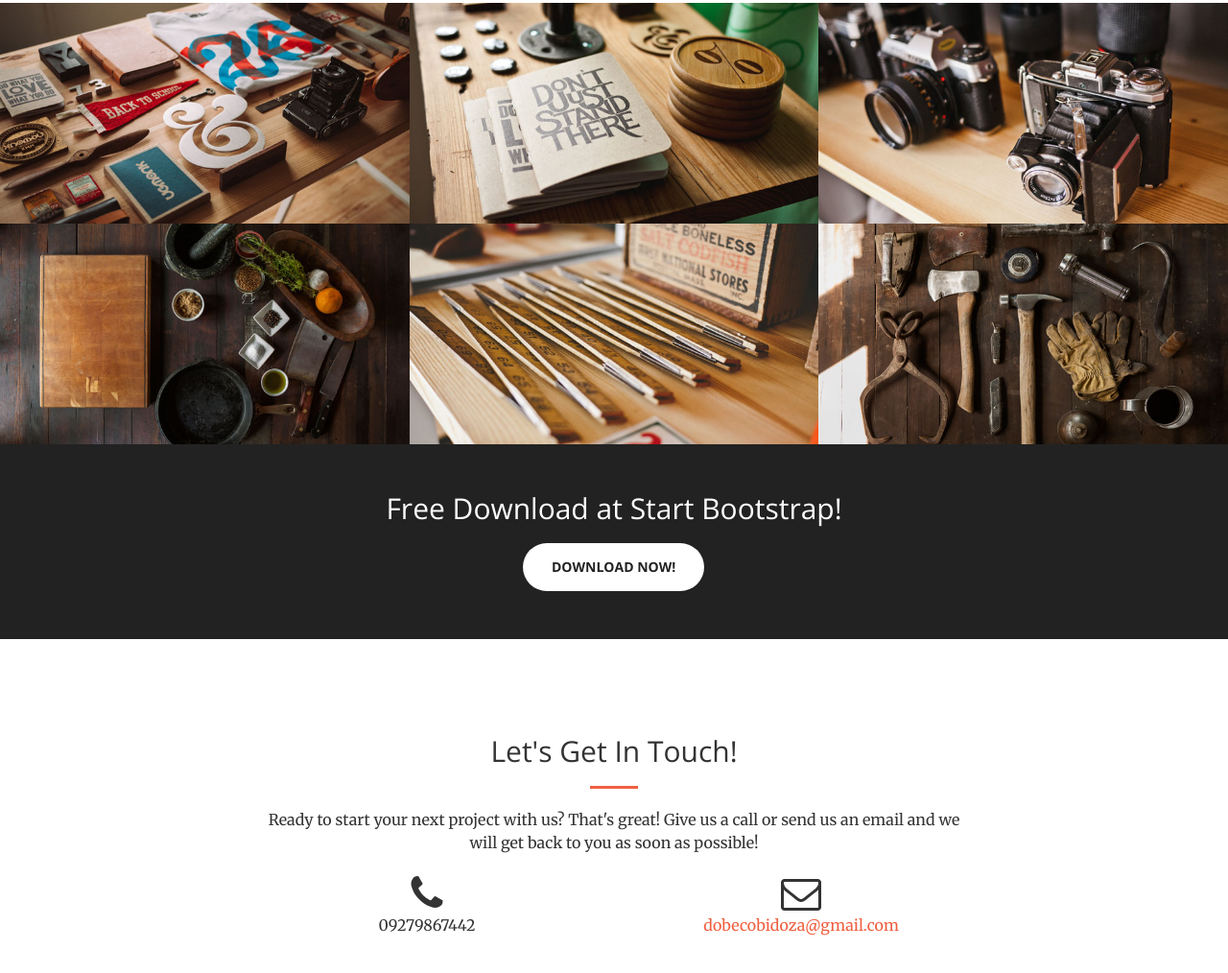
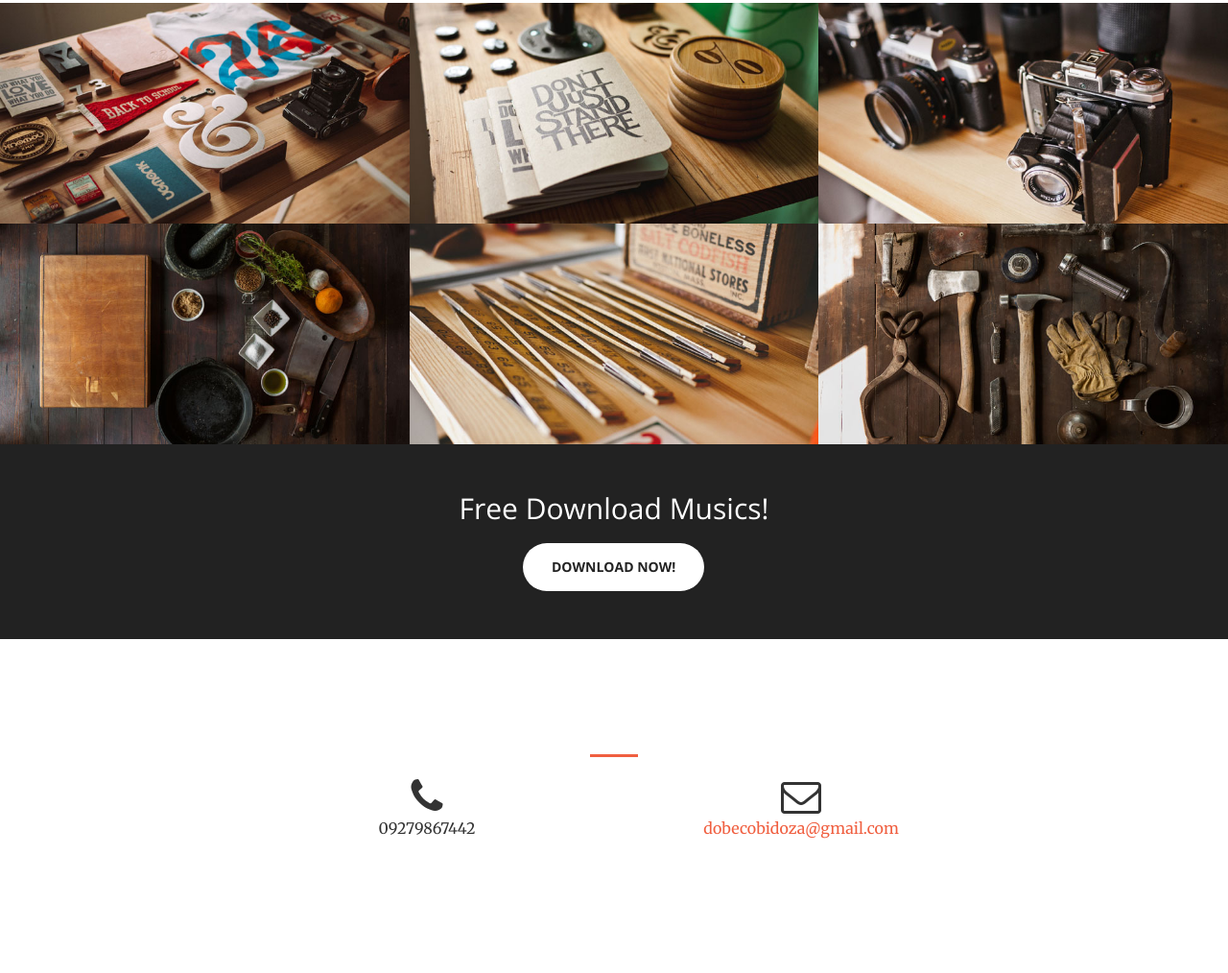
Before and after one commit to dobecgalupe/obidozadobec.github.io, a website: page index.html in a window 1280 px wide. Shown: the part 1546-2560 px from the top of the page at 96% size. Drawn offline with nearby package versions, Linux system fonts and the light colour scheme.

Commit message:
Update index.html

```diff
--- a/index.html
+++ b/index.html
@@ -235,7 +235,7 @@
     <aside class="bg-dark">
         <div class="container text-center">
             <div class="call-to-action">
-                <h2>Free Download at Start Bootstrap!</h2>
+                <h2>Free Download Musics!</h2>
                 <a href="http://startbootstrap.com/template-overviews/creative/" class="btn btn-default btn-xl sr-button">Download Now!</a>
             </div>
         </div>
@@ -245,9 +245,9 @@
         <div class="container">
             <div class="row">
                 <div class="col-lg-8 col-lg-offset-2 text-center">
-                    <h2 class="section-heading">Let's Get In Touch!</h2>
+                    <h2 class="section-heading"></h2>
                     <hr class="primary">
-                    <p>Ready to start your next project with us? That's great! Give us a call or send us an email and we will get back to you as soon as possible!</p>
+                    <p>
                 </div>
                 <div class="col-lg-4 col-lg-offset-2 text-center">
                     <i class="fa fa-phone fa-3x sr-contact"></i>
```
